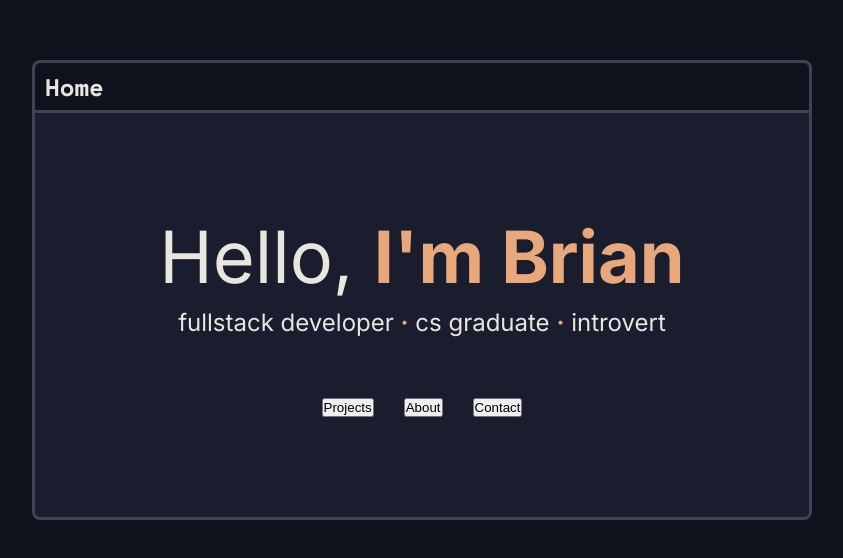
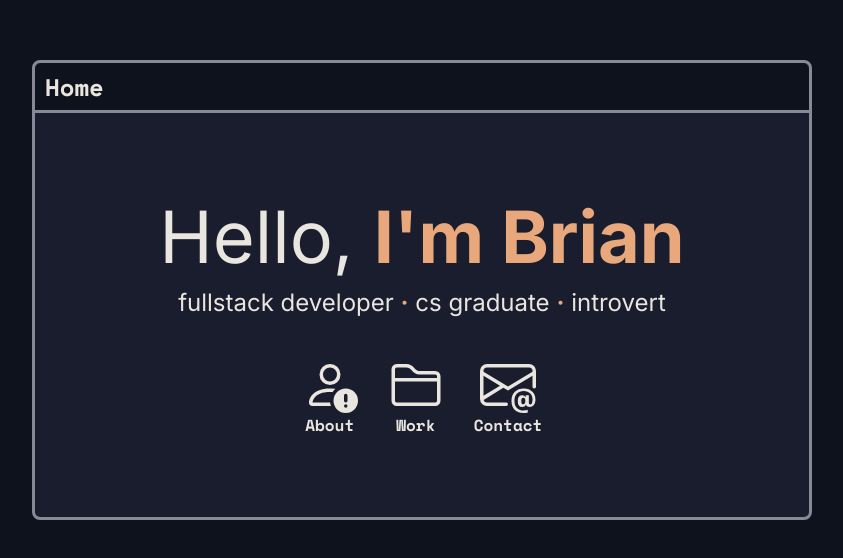
Before and after one commit to TapJc/briansida-portfolio, a React (Vite) app: page / in a window 1280 px wide. Shown: the part 110-668 px from the top of the page, without its empty margins (218-1061 px from the left). Built offline with nearby package versions, Linux system fonts and the light colour scheme.

Commit message:
Add NavButton component and integrate react-icons;

```diff
--- a/package.json
+++ b/package.json
@@ -11,7 +11,8 @@
   },
   "dependencies": {
     "react": "^19.2.4",
-    "react-dom": "^19.2.4"
+    "react-dom": "^19.2.4",
+    "react-icons": "^5.6.0"
   },
   "devDependencies": {
     "@eslint/js": "^9.39.4",
--- a/src/App.tsx
+++ b/src/App.tsx
@@ -1,21 +1,23 @@
-import Panel from './components/Panel';
-import styles from './styles/App.module.css';
-import { useState } from 'react';
+import Panel from "./components/Panel";
+import NavButton from "./components/NavButton"
+import styles from "./styles/App.module.css";
+import { useState } from "react";
+import { BsPersonExclamation, BsEnvelopeAt, BsFolder2} from "react-icons/bs";
 
 function App() {
-  const [openPane, setOpenPane] = useState<string[]>([]);
+  const [openPanel, setOpenPanel] = useState<string[]>([]);
   // Keeps track of the zIndex of each window to manage stacking order
-  const [zIndexRecord, setZIndexRecord] = useState<Record<string, number>>({projects: 0, about: 0, contact: 0});
+  const [zIndexRecord, setZIndexRecord] = useState<Record<string, number>>({work: 0, about: 0, contact: 0});
   const basePositionX = window.innerWidth * 0.25;
   const basePositionY = window.innerHeight * 0.35;
 
   // Adds windowName if not open, removes it if already open
-  function togglePane(windowName: string) {
+  function togglePanel(windowName: string) {
     // Sets the zIndex of the toggled Pane to be 2 above the current max
-    if (!openPane.includes(windowName)) raiseZIndex(windowName);
+    if (!openPanel.includes(windowName)) raiseZIndex(windowName);
 
-    // Passes a function to setOpenPane so React always uses the latest state
-    setOpenPane(prev => prev.includes(windowName)
+    // Passes a function to setOpenPanel so React always uses the latest state
+    setOpenPanel(prev => prev.includes(windowName)
       ? prev.filter(w => w !== windowName)  // remove if already open
       : [...prev, windowName]);             // add if not open
   }
@@ -47,30 +49,30 @@ function App() {
           </div>
 
           <nav className={styles.nav}>
-            <button onClick={() => togglePane("projects")}>Projects</button>
-            <button onClick={() => togglePane("about")}>About</button>
-            <button onClick={() => togglePane("contact")}>Contact</button>
+            <NavButton onClick={() => togglePanel("about")} icon={<BsPersonExclamation/>} title="About"/>
+            <NavButton onClick={() => togglePanel("work")} icon={<BsFolder2/>} title="Work"/>
+            <NavButton onClick={() => togglePanel("contact")} icon={<BsEnvelopeAt/>} title="Contact"/>
           </nav>
 
         </div>
 
       </div>
 
-        {/* Conditionally render each window if its name is in openPane */}
-        {openPane.includes("projects") &&
-          <Panel title="Projects" initialX={(openPane.indexOf("projects") * 50) + basePositionX} initialY={(openPane.indexOf("projects") * 30) + basePositionY} maxWidth="860px" zIndex={zIndexRecord["projects"]} onRaise={() => raiseZIndex("projects")} onClose={() => togglePane("projects")}>
-            <p>Projects Content Here</p>
+        {/* Conditionally render each window if its name is in openPanel */}
+        {openPanel.includes("work") &&
+          <Panel title="Projects" initialX={(openPanel.indexOf("work") * 50) + basePositionX} initialY={(openPanel.indexOf("work") * 30) + basePositionY} maxWidth="860px" zIndex={zIndexRecord["work"]} onRaise={() => raiseZIndex("work")} onClose={() => togglePanel("work")}>
+            <p>Work Content Here</p>
           </Panel>
         }
 
-        {openPane.includes("about") &&
-          <Panel title="About" initialX={(openPane.indexOf("about") * 50) + basePositionX} initialY={(openPane.indexOf("about") * 30) + basePositionY} zIndex={zIndexRecord["about"]} onRaise={() => raiseZIndex("about")} onClose={() => togglePane("about")}>
+        {openPanel.includes("about") &&
+          <Panel title="About" initialX={(openPanel.indexOf("about") * 50) + basePositionX} initialY={(openPanel.indexOf("about") * 30) + basePositionY} zIndex={zIndexRecord["about"]} onRaise={() => raiseZIndex("about")} onClose={() => togglePanel("about")}>
             <p>About Content Here</p>
           </Panel>
         }
 
-        {openPane.includes("contact") &&
-          <Panel title="Contact" initialX={(openPane.indexOf("contact") * 50) + basePositionX} initialY={(openPane.indexOf("contact") * 30) + basePositionY} maxWidth="580px" maxHeight="600px" zIndex={zIndexRecord["contact"]} onRaise={() => {raiseZIndex("contact")}} onClose={() => togglePane("contact")}>
+        {openPanel.includes("contact") &&
+          <Panel title="Contact" initialX={(openPanel.indexOf("contact") * 50) + basePositionX} initialY={(openPanel.indexOf("contact") * 30) + basePositionY} maxWidth="580px" maxHeight="600px" zIndex={zIndexRecord["contact"]} onRaise={() => {raiseZIndex("contact")}} onClose={() => togglePanel("contact")}>
             <p>Contact Content Here</p>
           </Panel>
         }
--- /dev/null
+++ b/src/components/NavButton.tsx
@@ -0,0 +1,20 @@
+import React from "react"
+import styles from "../styles/NavButton.module.css"
+
+// Props for a navigation button with an icon and text label
+interface NavButtonProps {
+  icon: React.ReactNode; // icon component from React Icons
+  title: string;         // text label displayed below the icon
+  onClick: () => void;   // callback fired when button is clicked
+}
+
+function NavButton({icon, title, onClick} : NavButtonProps) {
+  return (
+    <button className={styles.navButton} onClick={onClick}>
+      <div className={styles.navIcon}>{icon}</div>
+      <span className={styles.title}>{title}</span>
+    </button>
+  );
+}
+
+export default NavButton;
--- /dev/null
+++ b/src/styles/NavButton.module.css
@@ -0,0 +1,31 @@
+/* Reset default button styles, apply flex column layout and hover scale */
+.navButton {
+  background: none;
+  border: none;
+  padding: 0;
+  cursor: pointer;
+
+  display: flex;
+  flex-direction: column;
+  align-items: center;
+
+  transition: transform 0.2s ease;
+}
+
+.navButton:hover{
+  transform: scale(1.1);
+}
+
+.navIcon {
+  display: flex;
+  font-size: 3.5rem;
+  color: var(--color-text);
+}
+
+.title {
+  font-family: var(--font-heading);
+  font-size: 1rem;
+  font-weight: bold;
+
+  color: var(--color-text)
+}
--- a/src/styles/index.css
+++ b/src/styles/index.css
@@ -1,11 +1,11 @@
 /* Default theme variables — dark mode is the default */
 :root {
-  --color-background: rgb(13, 18, 28);  /* Main page background — deep dark navy */
+  --color-background: #0d121c;  /* Main page background — deep dark navy */
   --color-surface: #1a1d2e;     /* Panel and card backgrounds — slightly lighter than background */
   --color-text: #e8e6df;        /* Primary text — warm off-white, easy on the eyes */
   --color-text-muted: #8a8780;  /* Secondary text — dimmer for less important info */
   --color-accent: #e8a87c;      /* Accent color — warm amber for highlights and buttons */
-  --color-border: #3f4253;      /* Subtle borders between elements */
+  --color-border: #868996;      /* Subtle borders between elements */
   --font-body: "Inter", sans-serif;
   --font-heading: "Space Mono", monospace;
 }
```
Also changed, not shown: 1 other file (tests, documents, lock files or other folders).
